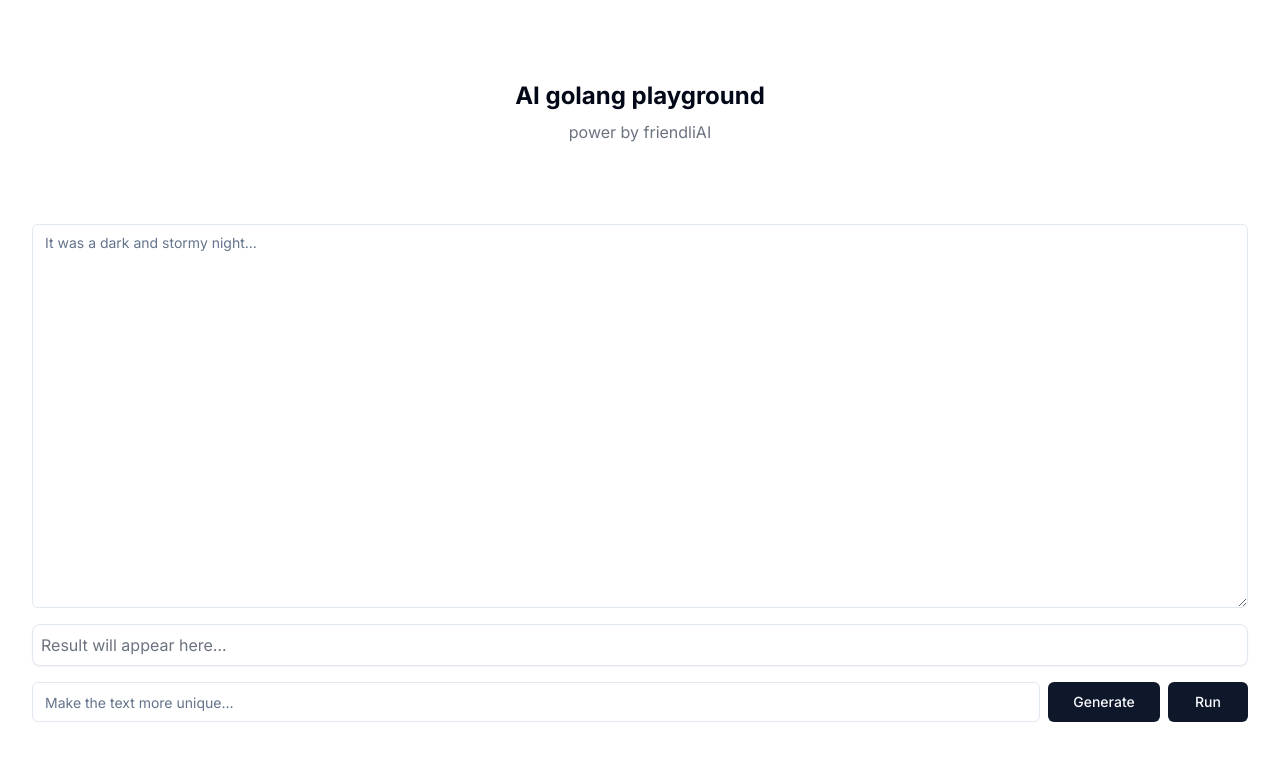
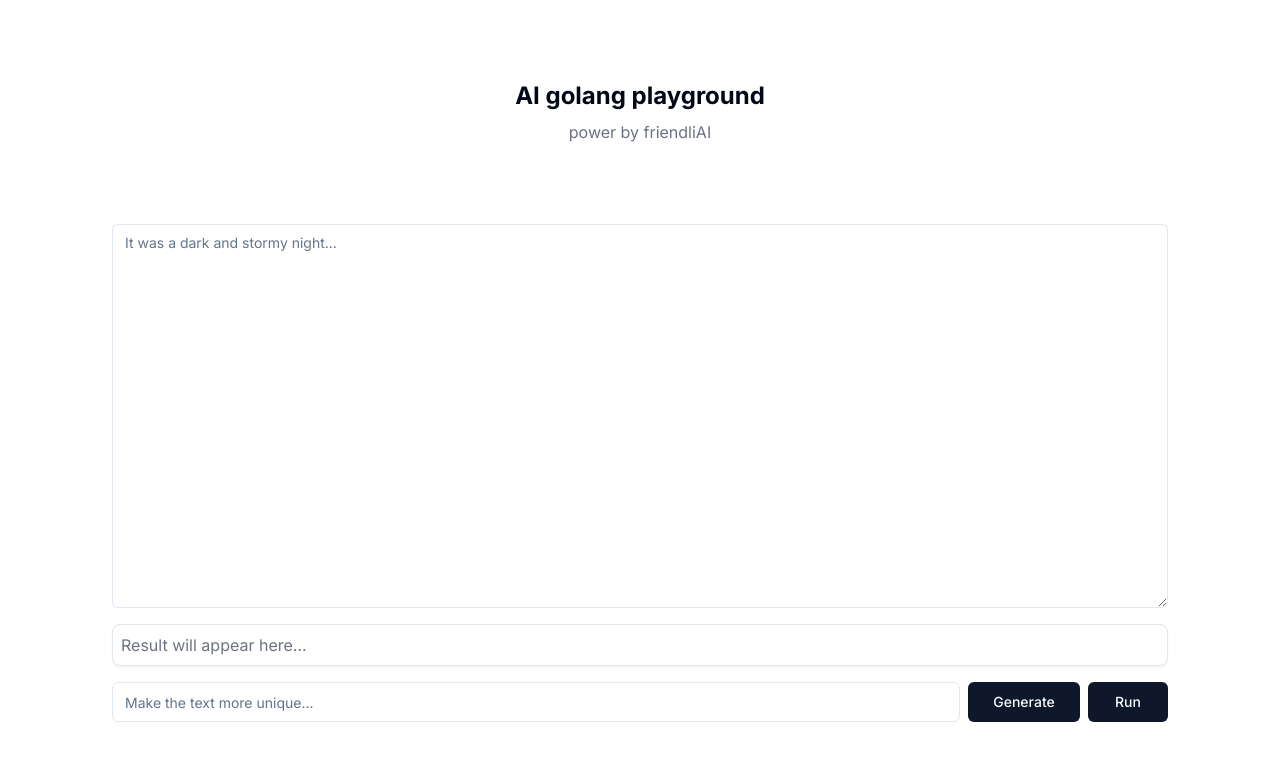
Before and after one commit to friendliai/play-go-ai, a Next.js app: page / in a window 1280 px wide. Shown: the top 760 px of the page. Built offline with nearby package versions, Linux system fonts and the light colour scheme.

Commit message:
chore: Update layout and page components

```diff
--- a/app/layout.tsx
+++ b/app/layout.tsx
@@ -18,7 +18,7 @@
   return (
     <html lang="en">
       <body className={inter.className}>
-        <main className="min-h-screen">{children}</main>
+        <main className="min-h-screen p-20">{children}</main>
         <Toaster />
       </body>
     </html>
--- a/app/page.tsx
+++ b/app/page.tsx
@@ -30,7 +30,7 @@
   });
 
   return (
-    <div className="container mt-20 flex flex-col gap-20">
+    <div className="container flex flex-col gap-20">
       <div className="flex flex-col gap-2 items-center">
         <h1 className="text-2xl font-bold">AI golang playground</h1>
         <p className="text-gray-500">power by friendliAI</p>
```
